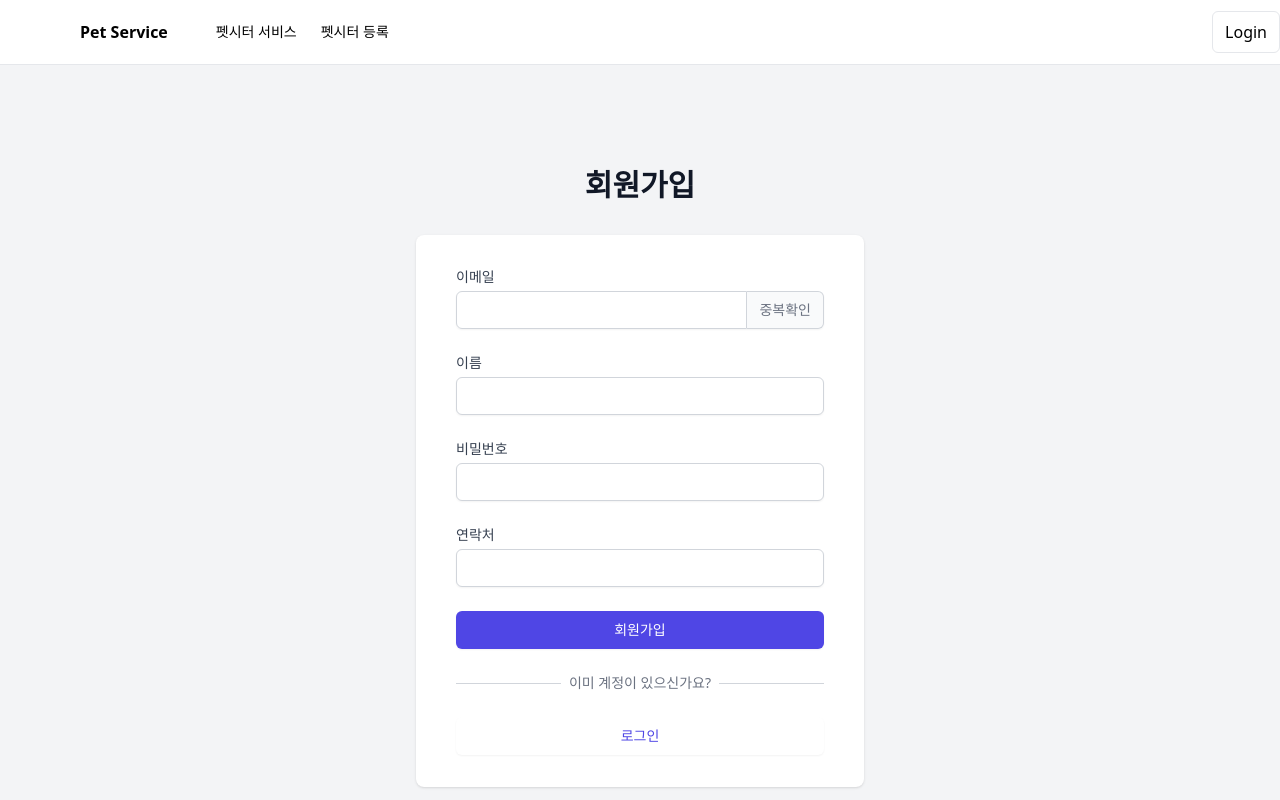
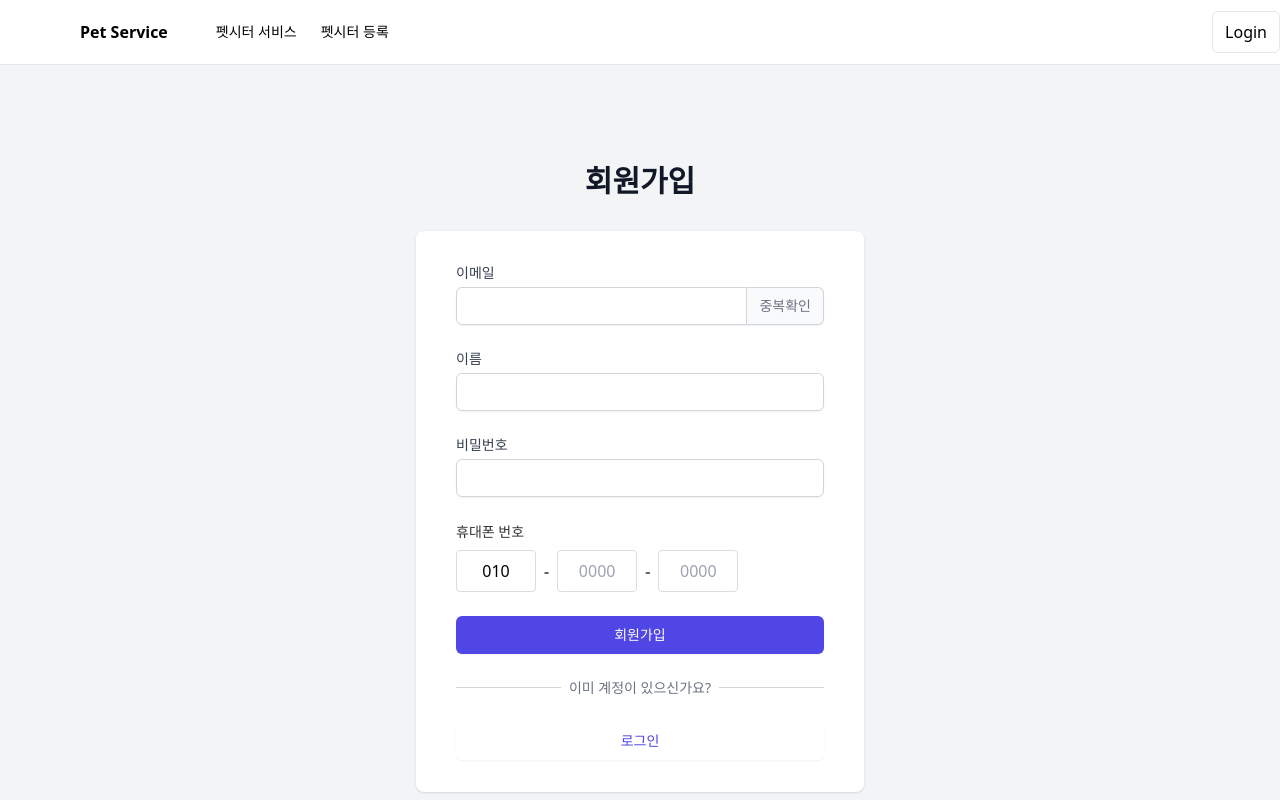
Before and after one commit to platinouss/pet-service, a Vue app in the folder FE/: page /signup in a window 1280 px wide. Shown: the top 800 px of the page. Built offline with nearby package versions, Linux system fonts and the light colour scheme.

Commit message:
[FE] Feat: 로그인, 회원가입 페이지 구현

```diff
--- a/FE/package.json
+++ b/FE/package.json
@@ -10,8 +10,11 @@
   },
   "dependencies": {
     "lucide-vue-next": "^0.475.0",
+    "pinia": "^3.0.1",
+    "pinia-plugin-persistedstate": "^4.2.0",
     "vue": "^3.5.13",
-    "vue-router": "^4.5.0"
+    "vue-router": "^4.5.0",
+    "vue-toastification": "^2.0.0-rc.5"
   },
   "devDependencies": {
     "@vitejs/plugin-vue": "^5.2.1",
--- a/FE/src/components/common/MainNavigation.vue
+++ b/FE/src/components/common/MainNavigation.vue
@@ -34,7 +34,7 @@
         </div>
       </Teleport>
       <div class="flex flex-1 items-center justify-between space-x-2 md:justify-end">
-        <div v-if="isConnected" class="flex items-center space-x-2">
+        <div v-if="authStore.isAuthenticated" class="flex items-center space-x-2">
           <div class="h-8 w-8 rounded-full bg-gray-300"></div>
           <div class="relative">
             <button @click="isDropdownOpen = !isDropdownOpen" class="ml-auto hidden md:flex items-center space-x-1 bg-white px-3 py-2 rounded-md border">
@@ -49,7 +49,7 @@
             </div>
           </div>
         </div>
-        <div class="ml-auto hidden md:flex items-center space-x-1 bg-white px-3 py-2 rounded-md border">
+        <div v-if="!authStore.isAuthenticated" class="ml-auto hidden md:flex items-center space-x-1 bg-white px-3 py-2 rounded-md border">
           <router-link to="/signin">Login</router-link>
         </div>
       </div>
@@ -59,15 +59,13 @@
 
 <script setup>
 import { ref } from 'vue'
-import { Menu, X, ChevronDown, UserPlus } from 'lucide-vue-next'
+import { Menu, X, ChevronDown } from 'lucide-vue-next'
+import { useAuthStore } from "../../stores/auth.js";
 
-const isConnected = ref(false)
+const authStore = useAuthStore();
+
 const isMenuOpen = ref(false)
 const isDropdownOpen = ref(false)
-
-const login = () => {
-  isConnected.value = true
-}
 
 const logout = () => {
   isConnected.value = false
--- a/FE/src/components/user/UserSignin.vue
+++ b/FE/src/components/user/UserSignin.vue
@@ -1,16 +1,38 @@
 <script setup>
 import { ref } from 'vue';
 import { useRouter } from 'vue-router';
+import { useToast } from "vue-toastification";
+import { useAuthStore } from "../../stores/auth.js";
 
 const email = ref('');
 const password = ref('');
+const authStore = useAuthStore();
 const router = useRouter();
+const toast = useToast();
 
-const handleSubmit = (e) => {
+const handleSubmit = async (e) => {
   e.preventDefault();
-  console.log('로그인:', { email: email.value, password: password.value });
-  router.push('/');
-};
+  try {
+    const response = await fetch(`${import.meta.env.VITE_API_URL}/api/v1/auth/signin`, {
+      method: 'POST',
+      headers: {
+        'Content-Type': 'application/json',
+      },
+      body: JSON.stringify({
+        email: email.value,
+        password: password.value,
+      }),
+    });
+    if (!response.ok) {
+      toast.error("아이디 또는 비밀번호가 일치하지 않습니다.");
+      return;
+    }
+    authStore.login(email.value);
+    await router.push('/');
+  } catch (error) {
+    toast.error("서버 연결에 실패했습니다.");
+  }
+}
 </script>
 
 <template>
--- a/FE/src/components/user/UserSignup.vue
+++ b/FE/src/components/user/UserSignup.vue
@@ -1,24 +1,68 @@
 <script setup>
 import { ref } from "vue"
 import { useRouter } from "vue-router"
+import {useToast} from "vue-toastification";
 
 const email = ref("")
 const name = ref("")
 const password = ref("")
-const phone = ref("")
+const phone1 = ref('010')
+const phone2 = ref('')
+const phone3 = ref('')
 const emailAvailable = ref(null)
 const router = useRouter()
+const toast = useToast();
 
 const checkEmail = async () => {
-  const isAvailable = Math.random() < 0.5
-  emailAvailable.value = isAvailable
+  try {
+    emailAvailable.value = null;
+    const response = await fetch(`${import.meta.env.VITE_API_URL}/api/v1/users/email-available?email=${email.value}`)
+    if (!response.ok) {
+      toast.error("이미 가입된 이메일입니다.");
+      return;
+    }
+    emailAvailable.value = true
+  } catch (error) {
+    console.error('이메일 중복 확인 오류:', error);
+    toast.error('이메일 중복 확인에 실패했습니다. 다시 시도해주세요.');
+  }
+}
+
+const handlePhoneInput = (e, part, maxLength) => {
+  const input = e.target.value.replace(/\D/g, '')
+
+  if (part === 1) {
+    phone1.value = input.slice(0, maxLength)
+    if (input.length >= maxLength) {
+      document.getElementById('phone2').focus()
+    }
+  } else if (part === 2) {
+    phone2.value = input.slice(0, maxLength)
+    if (input.length >= maxLength) {
+      document.getElementById('phone3').focus()
+    }
+  } else {
+    phone3.value = input.slice(0, maxLength)
+  }
 }
 
 const handleSubmit = async (e) => {
-  e.preventDefault()
-
+  e.preventDefault();
+  if (emailAvailable.value === null) {
+    toast.error("이메일 중복 확인을 해주세요.");
+    return;
+  }
+  if (emailAvailable.value === false) {
+    toast.error("이미 가입된 이메일입니다. 다른 이메일로 진행해주세요.");
+    return;
+  }
+  if (phone1.value.length < 3 || phone2.value.length < 4 || phone3.value.length < 4) {
+    toast.error("휴대폰 번호를 입력해주세요.");
+    return;
+  }
+  const fullPhone = `${phone1.value}-${phone2.value}-${phone3.value}`
   try {
-    const response = await fetch('http://localhost:8080/api/login', { // 백엔드 API 주소로 변경
+    await fetch(`${import.meta.env.VITE_API_URL}/api/v1/users/signup`, {
       method: 'POST',
       headers: {
         'Content-Type': 'application/json',
@@ -26,25 +70,16 @@ const handleSubmit = async (e) => {
       body: JSON.stringify({
         email: email.value,
         password: password.value,
+        username: name.value,
+        phoneNumber: fullPhone,
       }),
-      credentials: 'include', // 세션 기반 로그인 시 필요
     });
-
-    if (!response.ok) {
-      throw new Error('로그인 실패');
-    }
-
-    const data = await response.json();
-    console.log('로그인 성공:', data);
-
-    router.push('/');
+    toast.success("회원가입이 완료되었습니다. 로그인해주세요.");
+    await router.push('/signin');
   } catch (error) {
     console.error('로그인 오류:', error);
-    alert('로그인에 실패했습니다. 다시 시도해주세요.');
+    toast.error('회원가입에 실패했습니다. 다시 시도해주세요.');
   }
-
-  console.log("회원가입:", { email: email.value, name: name.value, password: password.value, phone: phone.value })
-  router.push("/")
 }
 </script>
 
@@ -102,15 +137,39 @@ const handleSubmit = async (e) => {
             />
           </div>
 
-          <div>
-            <label for="phone" class="block text-sm font-medium text-gray-700">연락처</label>
-            <input
-                type="tel"
-                id="phone"
-                v-model="phone"
-                required
-                class="mt-1 block w-full px-3 py-2 border border-gray-300 rounded-md shadow-sm focus:outline-none focus:ring-indigo-500 focus:border-indigo-500 sm:text-sm"
-            />
+          <div class="input-group">
+            <label class="input-label">휴대폰 번호</label>
+            <div class="phone-input-group">
+              <input
+                type="text"
+                id="phone1"
+                v-model="phone1"
+                @input="(e) => handlePhoneInput(e, 1, 3)"
+                maxlength="3"
+                class="phone-input"
+                placeholder="010"
+              >
+              <span class="phone-separator">-</span>
+              <input
+                type="text"
+                id="phone2"
+                v-model="phone2"
+                @input="(e) => handlePhoneInput(e, 2, 4)"
+                maxlength="4"
+                class="phone-input"
+                placeholder="0000"
+              >
+              <span class="phone-separator">-</span>
+              <input
+                type="text"
+                id="phone3"
+                v-model="phone3"
+                @input="(e) => handlePhoneInput(e, 3, 4)"
+                maxlength="4"
+                class="phone-input"
+                placeholder="0000"
+              >
+            </div>
           </div>
 
           <div>
@@ -146,3 +205,43 @@ const handleSubmit = async (e) => {
     </div>
   </div>
 </template>
+
+<style scoped>
+.phone-input-group {
+  display: flex;
+  align-items: center;
+  gap: 8px;
+  margin-bottom: 1rem;
+}
+
+.phone-input {
+  width: 80px;
+  padding: 8px;
+  border: 1px solid #ddd;
+  border-radius: 4px;
+  text-align: center;
+}
+
+.phone-separator {
+  color: #666;
+  font-weight: bold;
+}
+
+.phone-input::-webkit-inner-spin-button,
+.phone-input::-webkit-outer-spin-button {
+  -webkit-appearance: none;
+  margin: 0;
+}
+
+.input-group {
+  margin-bottom: 1rem;
+}
+
+.input-label {
+  display: block;
+  margin-bottom: 0.5rem;
+  font-size: 14px;
+  font-weight: 400;
+  color: #333;
+}
+</style>
--- a/FE/src/main.js
+++ b/FE/src/main.js
@@ -2,5 +2,28 @@ import { createApp } from 'vue'
 import './style.css'
 import App from './App.vue'
 import router from "./router";
+import Toast from "vue-toastification";
+import "vue-toastification/dist/index.css";
+import { createPinia } from "pinia";
+import piniaPluginPersistedstate from 'pinia-plugin-persistedstate'
 
-createApp(App).use(router).mount('#app')
+const options = {
+    position: "top-right",
+    timeout: 3000,
+    closeOnClick: true,
+    pauseOnFocusLoss: true,
+    pauseOnHover: true,
+    draggable: true,
+    draggablePercent: 0.6,
+    showCloseButtonOnHover: false,
+    hideProgressBar: false,
+    closeButton: "button",
+    icon: true,
+    rtl: false
+};
+
+const pinia = createPinia();
+createApp(App).use(router).use(Toast, options).use(pinia)
+    .mount('#app');
+
+pinia.use(piniaPluginPersistedstate)
--- /dev/null
+++ b/FE/src/stores/auth.js
@@ -0,0 +1,23 @@
+import { defineStore } from 'pinia';
+
+export const useAuthStore = defineStore('auth', {
+    state: () => ({
+        isAuthenticated: false,
+        email: null,
+    }),
+    actions: {
+        login(email) {
+            this.isAuthenticated = true;
+            this.email = email;
+        },
+        logout() {
+            this.isAuthenticated = false;
+            this.email = null;
+        }
+    },
+    persist: {
+        key: 'auth',
+        storage: localStorage,
+        paths: ['email', 'isAuthenticated']
+    }
+});
```
Also changed, not shown: 1 other file (tests, documents, lock files or other folders).
